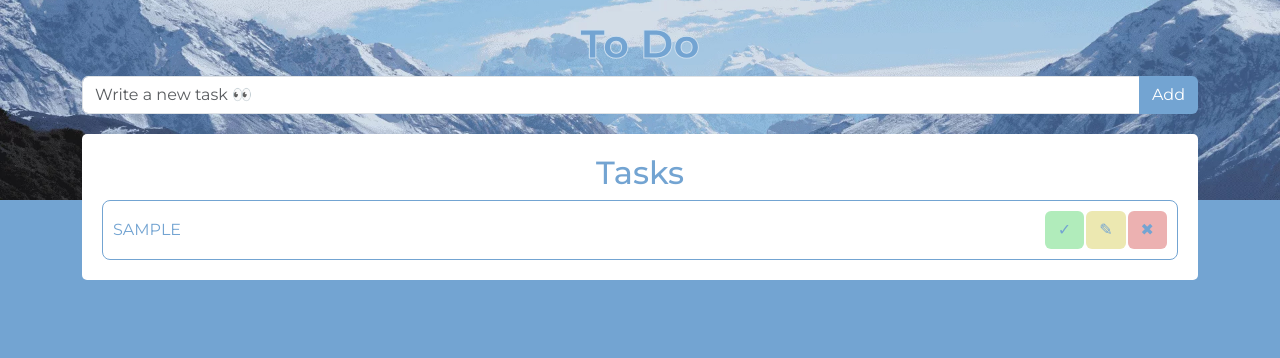
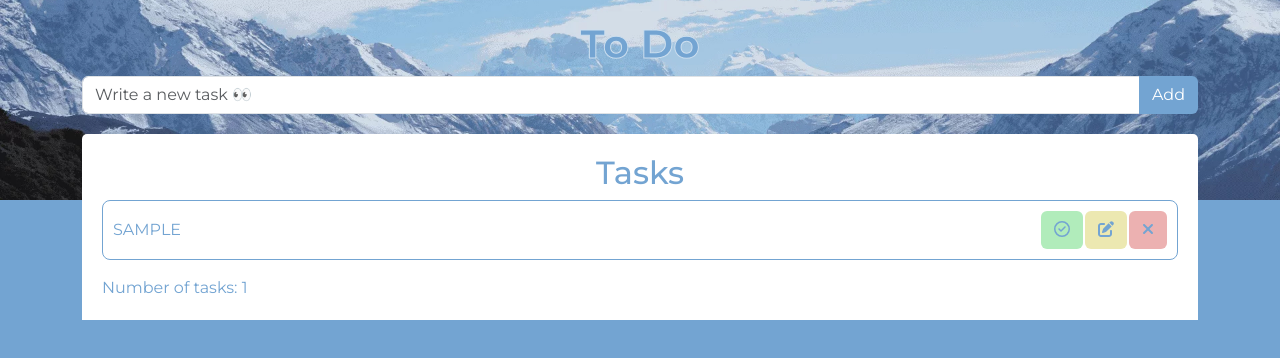
Before and after one commit to Lam0z/todo, a Vue app: page / in a window 1280 px wide. Both pictures are taken after typing "Sample" into the empty fields and a click on the button "Add". Shown: the top 358 px of the page. Built offline with nearby package versions, Linux system fonts and the light colour scheme.

Commit message:
add some improvements

```diff
--- a/package.json
+++ b/package.json
@@ -10,6 +10,9 @@
   },
   "dependencies": {
     "@fortawesome/fontawesome-svg-core": "^6.6.0",
+    "@fortawesome/free-regular-svg-icons": "^6.6.0",
+    "@fortawesome/free-solid-svg-icons": "^6.6.0",
+    "@fortawesome/vue-fontawesome": "^3.0.8",
     "vue": "^3.4.29"
   },
   "devDependencies": {
--- a/src/App.vue
+++ b/src/App.vue
@@ -6,7 +6,7 @@ import Decoration from "@/components/Decoration.vue";
 import AppInput from "@/components/AppInputGroup.vue";
 import AppTasks from "@/components/AppTasks.vue";
 
-const input = ref();
+const input = ref("");
 
 const tasks = ref([
     // {
@@ -33,6 +33,7 @@ const tasksItemsCompleted = computed(() => {
 });
 
 const addTaskItem = (value) => {
+    if (value != "") {
         tasks.value.unshift({
             id: Date.now(),
             taskText: value,
@@ -40,6 +41,7 @@ const addTaskItem = (value) => {
             isEdit: false,
         });
         input.value = "";
+    }
 };
 const changeActive = (item) => {
     const findedItem = tasks.value.find((i) => i.id == item.id);
--- a/src/assets/base.css
+++ b/src/assets/base.css
@@ -74,6 +74,26 @@ h1 {
     color: var(--mainColor) !important;
     background: var(--colorEdit) !important;
 }
+.v-enter-active,
+.v-leave-active {
+    transition: opacity 0.5s ease;
+}
+
+.v-enter-from,
+.v-leave-to {
+    opacity: 0;
+}
+.list-move, /* apply transition to moving elements */
+.list-enter-active,
+.list-leave-active {
+    transition: all 0.3s ease;
+}
+.list-enter-from,
+.list-leave-to {
+    opacity: 0;
+    transform: translateX(30px);
+}
+
 @keyframes pingText {
     from {
         -webkit-text-stroke: 0.0625rem var(--mainColor);
--- a/src/components/AppTasks.vue
+++ b/src/components/AppTasks.vue
@@ -1,4 +1,6 @@
 <script setup>
+import Count from "./Count.vue";
+
 const emit = defineEmits(["active", "delete", "edit"]);
 const props = defineProps(["listItems", "listItemsCompleted"]);
 
@@ -9,12 +11,20 @@ const editItemText = (item) => emit("edit", item);
 <template>
     <div class="tasks" v-show="listItems.length">
         <h2 class="text-center">Tasks</h2>
+
         <ul class="tasks__list list-unstyled d-grid row-gap-2 m-0">
-            <li v-for="(item, idx) in listItems" :key="idx" class="tasks__item">
+            <TransitionGroup name="list">
+                <li
+                    v-for="(item, idx) in listItems"
+                    :key="item.id"
+                    class="tasks__item"
+                >
                     <div
                         class="tasks__item-text"
                         :class="
-                        item.isCompleted ? 'text-decoration-line-through' : ''
+                            item.isCompleted
+                                ? 'text-decoration-line-through'
+                                : ''
                         "
                     >
                         <div v-if="!item.isEdit">{{ item.taskText }}</div>
@@ -32,14 +42,23 @@ const editItemText = (item) => emit("edit", item);
                             title="Toggle complete"
                             v-show="!item.isEdit"
                         >
-                        &#10003;
+                            <font-awesome-icon
+                                :icon="['far', 'circle-check']"
+                            />
                         </button>
                         <button
                             class="btn btn--edit"
                             title="Change task text"
                             @click="editItemText(item)"
                         >
-                        {{ item.isEdit ? "Confirm" : "&#9998;" }}
+                            <font-awesome-icon
+                                :icon="['fas', 'pen-to-square']"
+                                v-if="!item.isEdit"
+                            />
+                            <font-awesome-icon
+                                :icon="['fas', 'check']"
+                                v-else
+                            />
                         </button>
                         <button
                             class="btn btn--delete"
@@ -47,24 +66,30 @@ const editItemText = (item) => emit("edit", item);
                             title="Delete task"
                             v-show="!item.isEdit"
                         >
-                        &#10006;
+                            <font-awesome-icon :icon="['fas', 'xmark']" />
                         </button>
                     </div>
                 </li>
+            </TransitionGroup>
         </ul>
+
+        <Count :tasksCount="listItems.length" :completed="false" />
     </div>
     <div class="tasks" v-show="listItemsCompleted.length">
         <h2 class="text-center">Completed</h2>
         <ul class="tasks__list list-unstyled d-grid row-gap-2 m-0">
+            <TransitionGroup name="list">
                 <li
                     v-for="(item, idx) in listItemsCompleted"
-                :key="idx"
+                    :key="item.id"
                     class="tasks__item"
                 >
                     <div
                         class="tasks__item-text"
                         :class="
-                        item.isCompleted ? 'text-decoration-line-through' : ''
+                            item.isCompleted
+                                ? 'text-decoration-line-through'
+                                : ''
                         "
                     >
                         {{ item.taskText }}
@@ -74,14 +99,21 @@ const editItemText = (item) => emit("edit", item);
                             class="btn btn--success"
                             @click="getActiveItem(item)"
                         >
-                        &#10003;
+                            <font-awesome-icon
+                                :icon="['far', 'circle-check']"
+                            />
                         </button>
-                    <button class="btn btn--delete" @click="deleteItem(item)">
-                        &#10006;
+                        <button
+                            class="btn btn--delete"
+                            @click="deleteItem(item)"
+                        >
+                            <font-awesome-icon :icon="['fas', 'xmark']" />
                         </button>
                     </div>
                 </li>
+            </TransitionGroup>
         </ul>
+        <Count :tasksCount="listItemsCompleted.length" completed />
     </div>
     <div class="empty" v-show="!listItems.length && !listItemsCompleted.length">
         Task list is empty 😞
@@ -92,7 +124,15 @@ const editItemText = (item) => emit("edit", item);
 .tasks {
     padding: 1.25rem;
     border-radius: 0.3125rem;
+    border-bottom-right-radius: 0;
+    border-bottom-left-radius: 0;
     background: white;
+    &:nth-child(2) {
+        border-radius: 0 0 0.3125rem 0.3125rem;
+
+        // background: green;
+        // display: none;
+    }
     &__list {
     }
     &__item {
--- /dev/null
+++ b/src/components/Count.vue
@@ -0,0 +1,19 @@
+<template>
+    <div class="count">
+        {{ completed ? "Number of completed tasks" : "Number of tasks" }}:
+        {{ tasksCount }}
+    </div>
+</template>
+
+<script setup>
+const props = defineProps({
+    tasksCount: Number,
+    completed: Boolean,
+});
+</script>
+
+<style lang="scss" scoped>
+.count {
+    margin-top: 1rem;
+}
+</style>
--- a/src/main.js
+++ b/src/main.js
@@ -4,4 +4,17 @@ import "./assets/main.css";
 import { createApp } from "vue";
 import App from "./App.vue";
 
-createApp(App).mount("#app");
+/* import the fontawesome core */
+import { library } from "@fortawesome/fontawesome-svg-core";
+/* import font awesome icon component */
+import { FontAwesomeIcon } from "@fortawesome/vue-fontawesome";
+/* import specific icons */
+import { faCircleCheck } from "@fortawesome/free-regular-svg-icons";
+import { faPenToSquare } from "@fortawesome/free-solid-svg-icons";
+import { faCheck } from "@fortawesome/free-solid-svg-icons";
+import { faXmark } from "@fortawesome/free-solid-svg-icons";
+// import { faCircleCheck } from "@fortawesome/free-solid-svg-icons";
+/* add icons to the library */
+library.add(faPenToSquare, faCheck, faXmark, faCircleCheck);
+
+createApp(App).component("font-awesome-icon", FontAwesomeIcon).mount("#app");
```
Also changed, not shown: 1 other file (tests, documents, lock files or other folders). Lines whose indentation alone changed are shown as unchanged.
